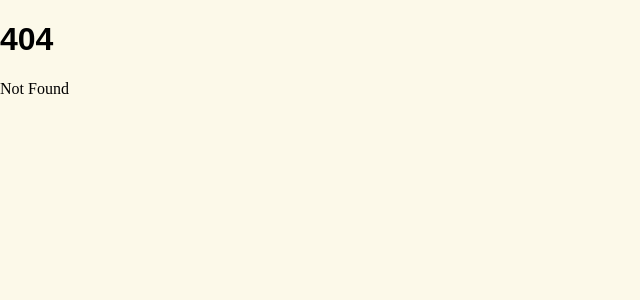
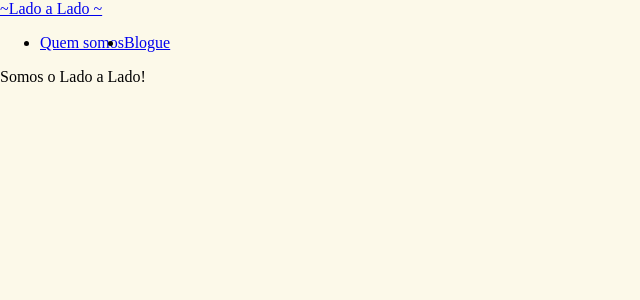
Before and after one commit to Lado-a-Lado/website, a SvelteKit app: page /quem-somos in a window 1280 px wide. Before the commit this address had no page. Shown: the top 300 px of the page, without its empty margins (0-640 px from the left). Built offline with nearby package versions, Linux system fonts and the light colour scheme; a web font is replaced by a local one.

Commit message:
navigation ✨

```diff
--- a/src/routes/+layout.svelte
+++ b/src/routes/+layout.svelte
@@ -1,6 +1,9 @@
 <script>
+  import Header from "./Header.svelte";
   import "../styles.scss";
 </script>
+
+<Header/>
 
 <main>
     <slot/>
--- /dev/null
+++ b/src/routes/Header.svelte
@@ -0,0 +1,14 @@
+<nav>
+    <a href="/">~Lado a Lado ~</a>
+
+    <ul>
+        <li><a href="/quem-somos">Quem somos</a></li>
+        <li><a href="/blogue">Blogue</a></li>
+    </ul>
+</nav>
+
+<style>
+    ul {
+        display: flex;
+    }
+</style>
--- /dev/null
+++ b/src/routes/quem-somos/+page.svelte
@@ -0,0 +1 @@
+Somos o Lado a Lado!
```
Also changed, not shown: static/Logo.svg (added), static/favicon.png (deleted).
